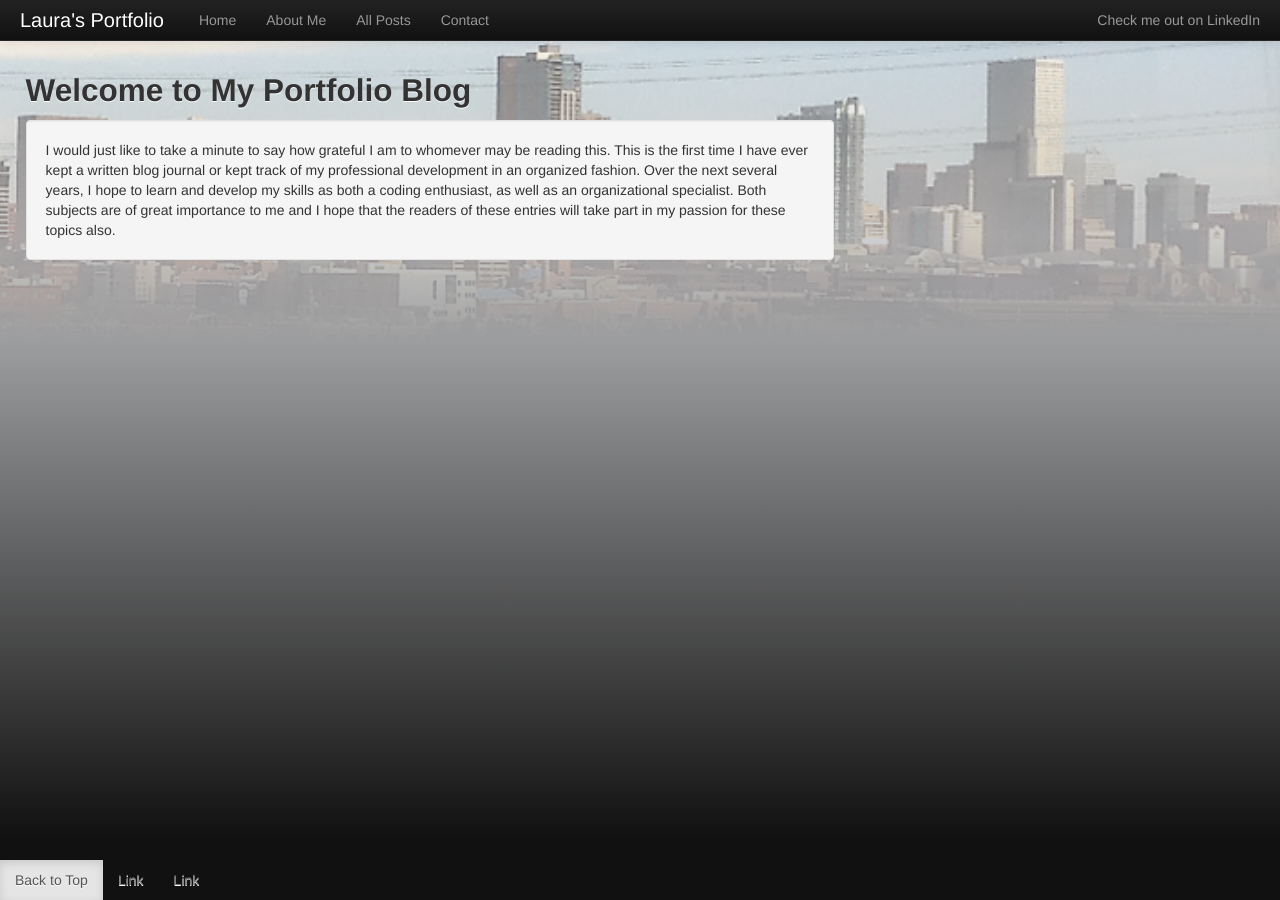
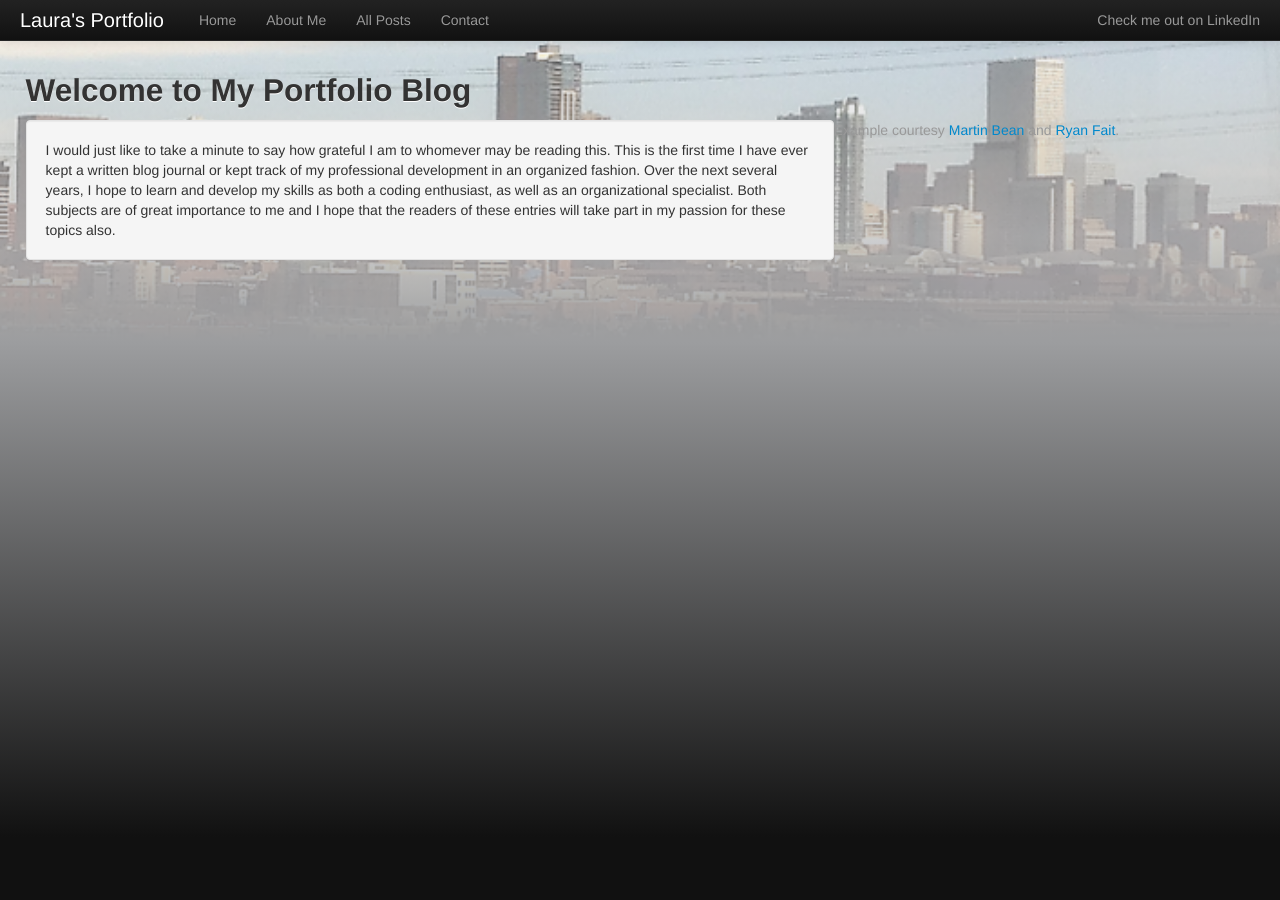
Before and after one commit to LauraR6561/Laurar6561.github.io, a Jekyll site: the page built from _posts/2014-05-21-InitialPost.html, in a window 1280 px wide. Built offline with Jekyll 4.4.1, drawn with Linux system fonts in a browser that asks for light colours; Markdown is read by kramdown in place of the engine named in the settings.

Commit message:
changed css

```diff
--- a/_includes/footer.html
+++ b/_includes/footer.html
@@ -1,9 +1,5 @@
-<div class="navbar navbar-fixed-bottom">
-    <ul class="nav">
-      <li class="active">
-        <a href="#">Back to Top</a>
-      </li>
-      <li><a href="#">Link</a></li>
-      <li><a href="#">Link</a></li>
-    </ul>
-</div>
+<div id="footer">
+      <div class="container">
+        <p class="muted credit">Example courtesy <a href="http://martinbean.co.uk">Martin Bean</a> and <a href="http://ryanfait.com/sticky-footer/">Ryan Fait</a>.</p>
+      </div>
+    </div>
--- a/_posts/2014-05-21-InitialPost.html
+++ b/_posts/2014-05-21-InitialPost.html
@@ -12,4 +12,4 @@ description: Test
 ---
 
 <h2>Welcome to My Portfolio Blog</h2>
-<p class="well blog-entry">I would just like to take a minute to say how grateful I am to whomever may be reading this. This is the first time I have ever kept a written blog journal or kept track of my professional development in an organized fashion. Over the next several years, I hope to learn and develop my skills as both a coding enthusiast, as well as an organizational specialist. Both subjects are of great importance to me and I hope that the readers of these entries will take part in my passion for these topics also. </p>
+<p class="well Lside">I would just like to take a minute to say how grateful I am to whomever may be reading this. This is the first time I have ever kept a written blog journal or kept track of my professional development in an organized fashion. Over the next several years, I hope to learn and develop my skills as both a coding enthusiast, as well as an organizational specialist. Both subjects are of great importance to me and I hope that the readers of these entries will take part in my passion for these topics also. </p>
--- a/about-me.html
+++ b/about-me.html
@@ -3,5 +3,6 @@ layout: layout
 title: "Laura Rutz"
 ---
 
+<h2>About Me</h2>
 
-<h2>About Me</h2>
+<p class="well Lside">hello world</p></p>
--- a/css/template.css
+++ b/css/template.css
@@ -22,7 +22,7 @@ body{
     margin-left:2%;
 }
 
-.blog-entry {
+.Lside {
     width: 60%;
     margin-left: 2%;
     float:left;
@@ -74,7 +74,7 @@ body{
     filter: progid:DXImageTransform.Microsoft.gradient( startColorstr='#00000000', endColorstr='#111111',GradientType=0 ); /* IE6-9 */
 
 }
-    .blog-entry {
+    .Lside {
     width: 92%;
     padding:2%;
     margin-left: 2%;
```
